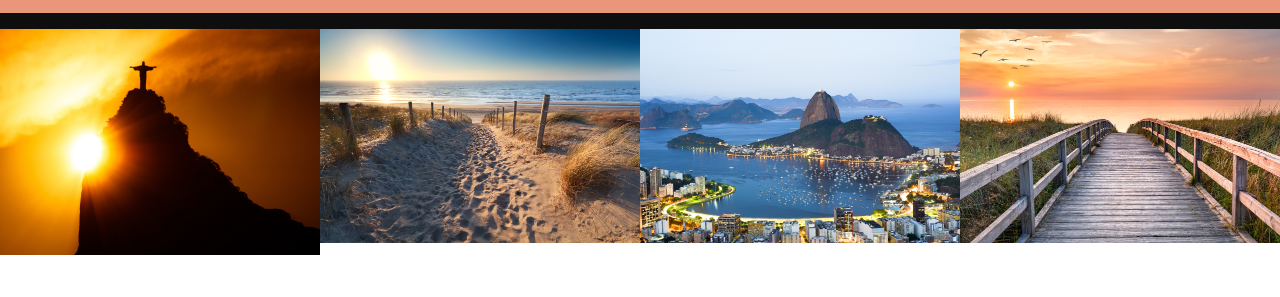
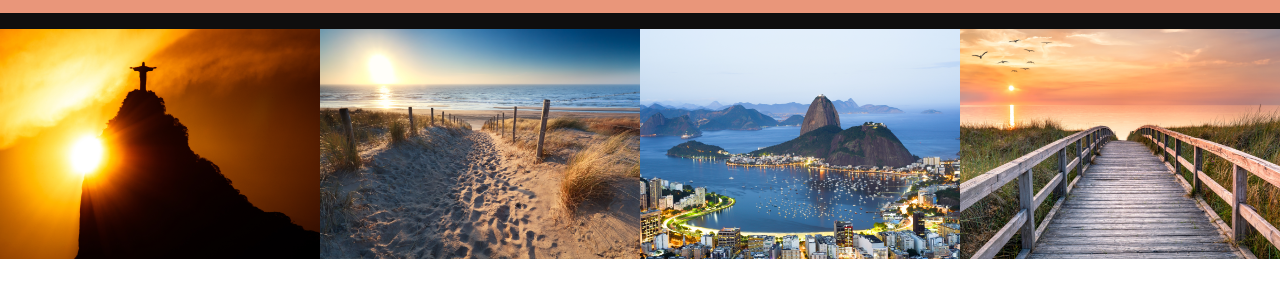
Before and after one commit to GabiFulyDev/Photo_Gallery_Jquery, a plain HTML site: page index.html in a window 1280 px wide. Shown: the part 57-354 px from the top of the page. Drawn offline with nearby package versions, Linux system fonts and the light colour scheme.

Commit message:
correção na medida das novas imagens adicionadas

```diff
--- a/main.css
+++ b/main.css
@@ -59,6 +59,8 @@ ul {
 ul li {
     max-width: 25%;
     max-height: 280px;
+    min-width: 25%;
+    min-height: 25%;
     list-style: none;
     position: relative;
     overflow-y: hidden;
@@ -67,6 +69,7 @@ ul li {
 
 ul li img {
     width: 100%;
+    height: 100%;
 }
 
 .overlay-imagem-link {
```
